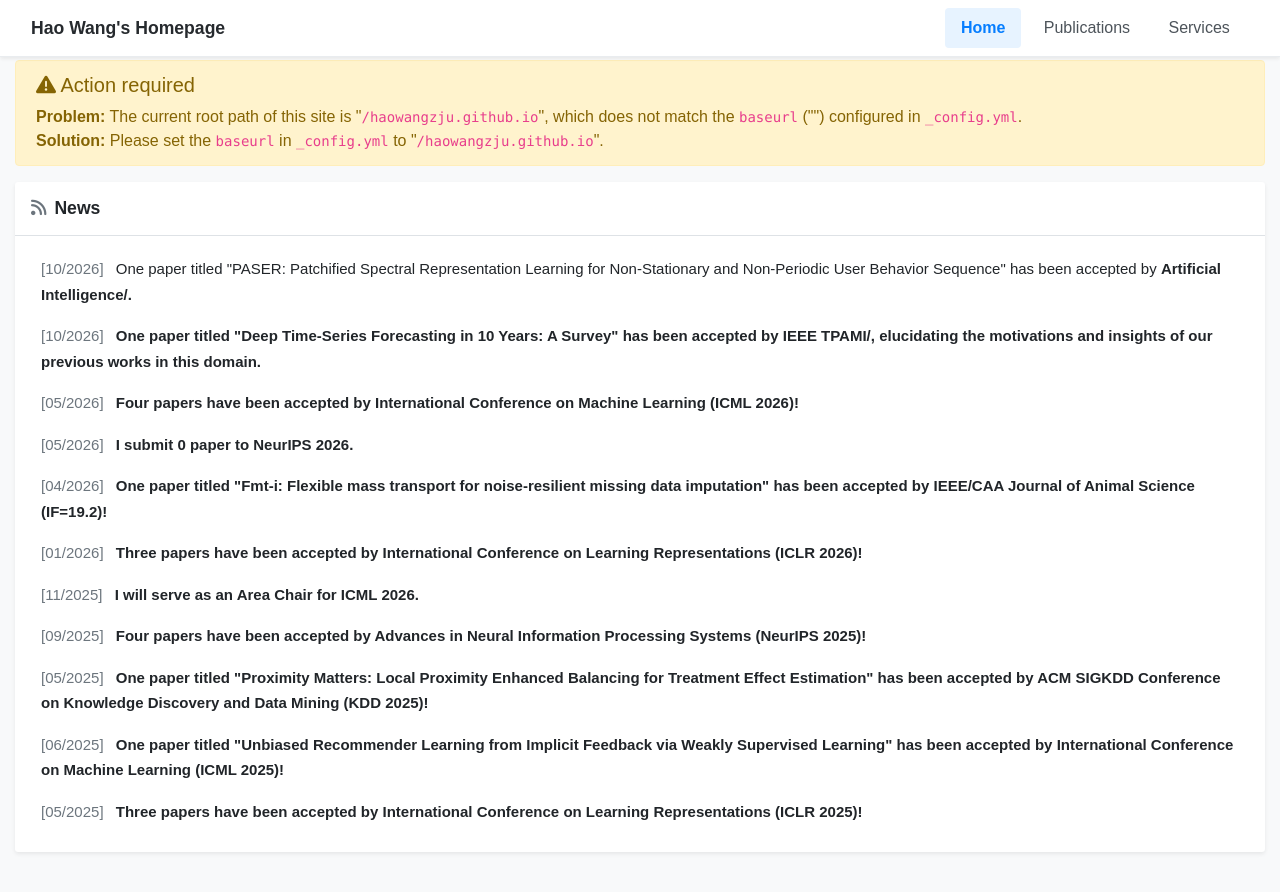
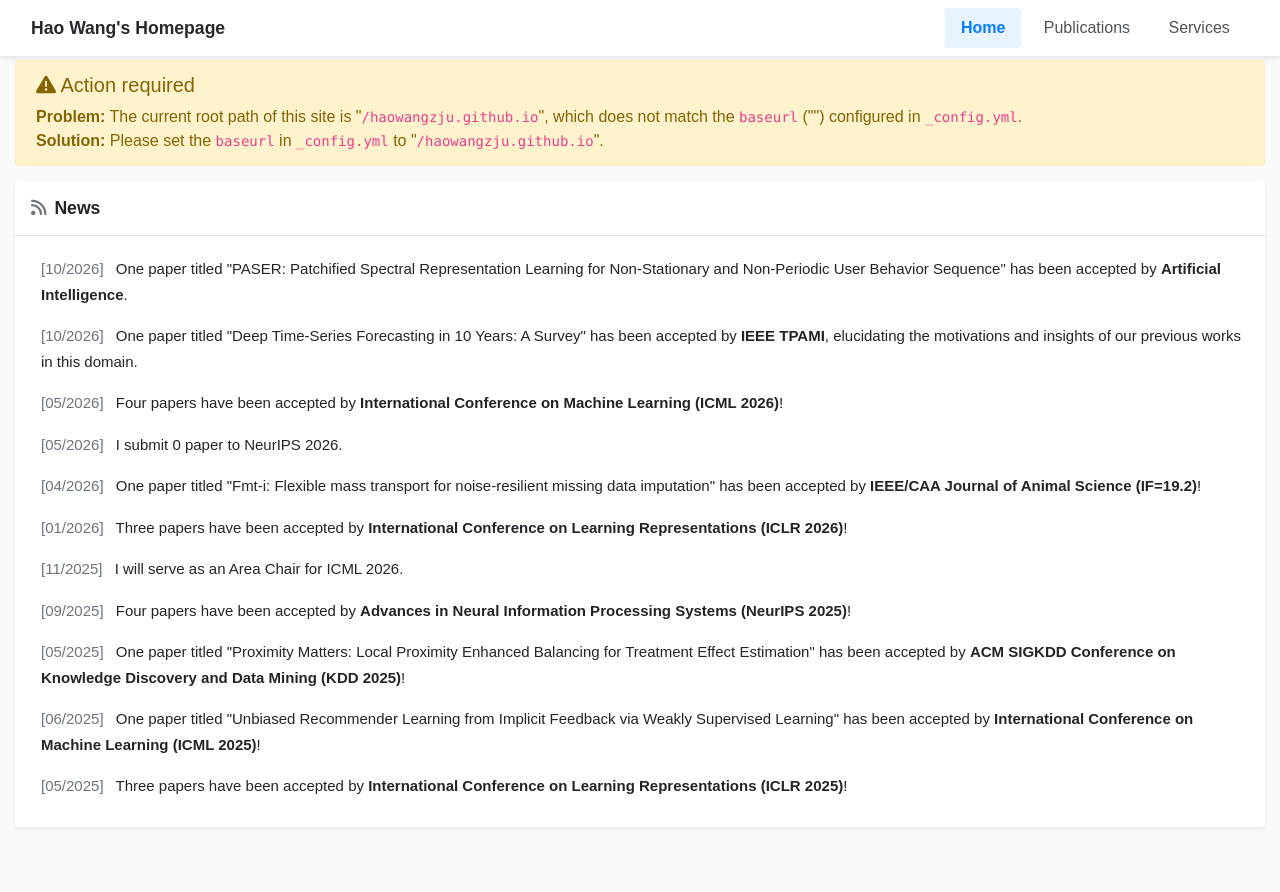
Before and after one commit to haowangzju/haowangzju.github.io, a Jekyll site: the page built from index.html, in a window 1280 px wide and 900 px high, scrolled down 713 px. Shown: the top 892 px of the window. Built offline with Jekyll 4.4.1, drawn with Linux system fonts in a browser that asks for light colours; a style sheet for code colours, icons or effects is not loaded.

```diff
--- a/_data/news.yml
+++ b/_data/news.yml
@@ -3,10 +3,10 @@
 #   <br>• Strong code ability (Python); <br>• Determination to do high-quality research or interested in practical applications; <br>• Work with us for at least 6 months (so that I can accompany you through two rounds of paper submissions)."
 
 - date: 2026-10-24
-  content: "One paper titled \"PASER: Patchified Spectral Representation Learning for Non-Stationary and Non-Periodic User Behavior Sequence\" has been accepted by <strong>Artificial Intelligence/<strong>."
+  content: "One paper titled \"PASER: Patchified Spectral Representation Learning for Non-Stationary and Non-Periodic User Behavior Sequence\" has been accepted by <strong>Artificial Intelligence</strong>."
 
 - date: 2026-10-15
-  content: "One paper titled \"Deep Time-Series Forecasting in 10 Years: A Survey\" has been accepted by <strong>IEEE TPAMI/<strong>, elucidating the motivations and insights of our previous works in this domain. "
+  content: "One paper titled \"Deep Time-Series Forecasting in 10 Years: A Survey\" has been accepted by <strong>IEEE TPAMI</strong>, elucidating the motivations and insights of our previous works in this domain. "
 
 - date: 2026-05-27
   content: "Four papers have been accepted by <strong>International Conference on Machine Learning (ICML 2026)</strong>!"
```
